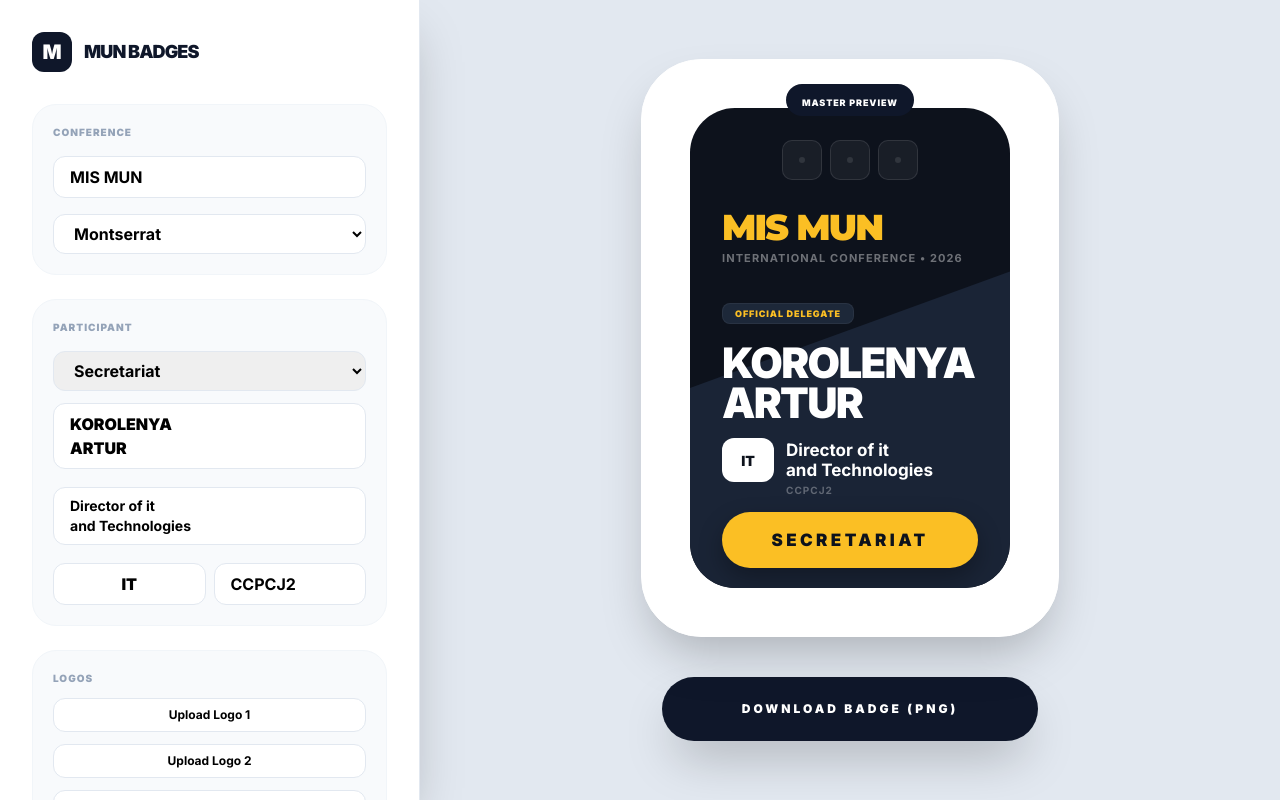
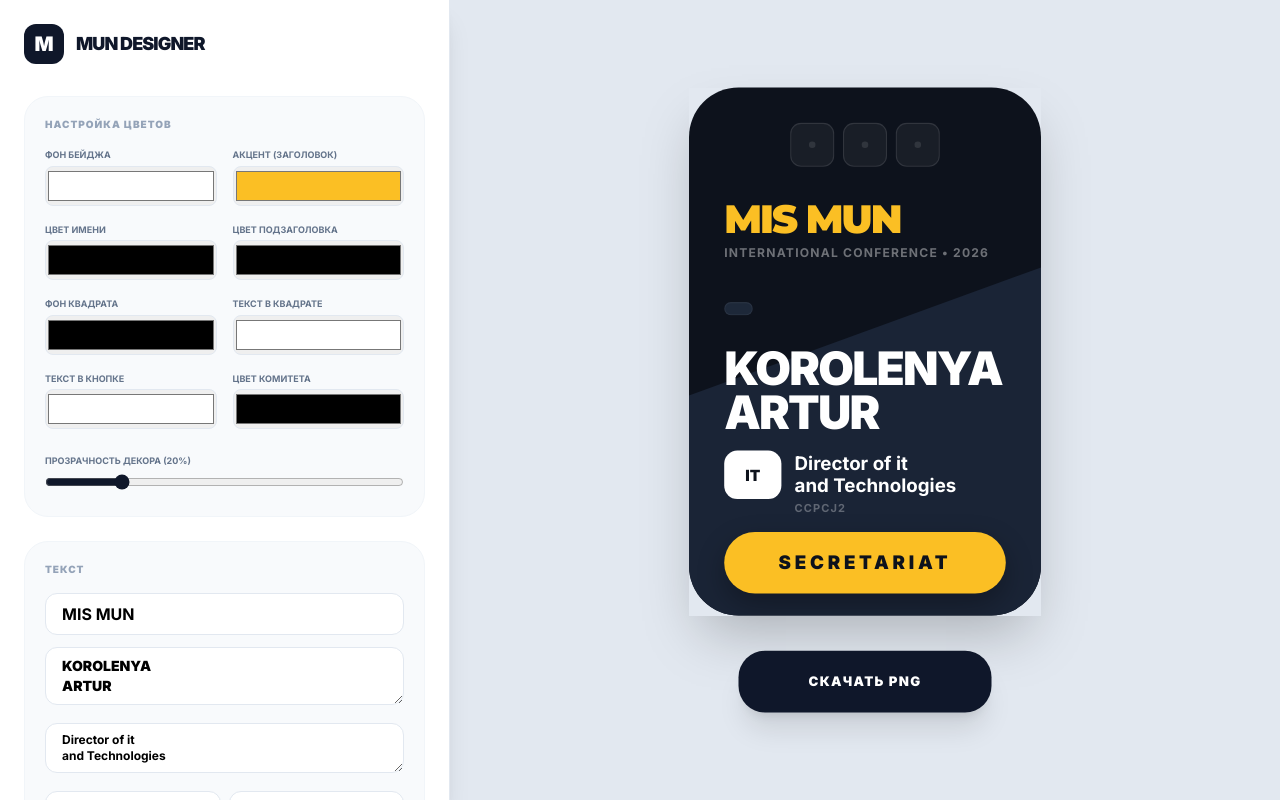
Before and after one commit to Leichit/create_bage, a React (Vite) app: page / in a window 1280 px wide. Built offline with nearby package versions, Linux system fonts and the light colour scheme.

Commit message:
Refactor badge data structure and UI components

```diff
--- a/App.tsx
+++ b/App.tsx
@@ -1,7 +1,6 @@
 import React, { useState, useRef } from 'react'
 import { BadgeData, BadgeRole, FontSizes } from './types'
 import BadgePreview from './components/BadgePreview'
-import { getBadgeDesignIdeas } from './services/geminiService'
 import { toPng } from 'html-to-image'
 
 const AVAILABLE_FONTS = [
@@ -13,19 +12,45 @@ const AVAILABLE_FONTS = [
 	'Lora',
 ]
 
+export interface FullDesignData extends BadgeData {
+	squareColor: string
+	decorationColor: string
+	decorationOpacity: number
+	textColorMain: string
+	textColorMuted: string
+	textColorSquare: string
+	textColorFooter: string
+	textColorSubtitle: string
+	textColorCommittee: string
+	delegateBadgeBg: string
+}
+
 const App: React.FC = () => {
-	const [badgeData, setBadgeData] = useState<BadgeData>({
+	const [badgeData, setBadgeData] = useState<FullDesignData>({
+		// Цвета по умолчанию
+		primaryColor: '#ffffff', // Общий фон
+		accentColor: '#fbbf24', // Желтый (Заголовок и Кнопка)
+		squareColor: '#00000070', // Фон квадрата (IT)
+		decorationColor: '#0080ff', // Фигура на фоне
+		decorationOpacity: 0.20,
+		textColorMain: '#000000', // ИМЯ и СТРАНА
+		textColorSubtitle: '#000000', // International Conference
+		textColorCommittee: '#000000', // Текст комитета (снизу)
+		textColorMuted: '#6b7280',
+		textColorSquare: '#ffffff', // Текст внутри квадрата
+		textColorFooter: '#ffffff', // Текст внутри кнопки
+		delegateBadgeBg: 'rgba(0, 0, 0, 0.45)', // Фон плашки "Official Delegate"
+
+		// Контент
 		name: 'KOROLENYA\nARTUR',
 		country: 'Director of it\nand Technologies',
 		committee: 'CCPCJ2',
 		role: BadgeRole.SECRETARIAT,
-		roleLabel: 'OFFICIAL DELEGATE',
+		roleLabel: '',
 		squareCode: 'IT',
 		eventTitle: 'MIS MUN',
 		eventSubtitle: 'INTERNATIONAL CONFERENCE',
 		year: '2026',
-		primaryColor: '#0d121c',
-		accentColor: '#fbbf24',
 		titleFont: 'Montserrat',
 		logos: ['', '', ''],
 		fontSizes: {
@@ -56,24 +81,6 @@ const App: React.FC = () => {
 		setBadgeData(prev => ({ ...prev, [name]: value }))
 	}
 
-	const handleLogoChange = (index: number, value: string) => {
-		const newLogos = [...badgeData.logos]
-		newLogos[index] = value
-		setBadgeData(prev => ({ ...prev, logos: newLogos }))
-	}
-
-	const handleFileUpload = (
-		index: number,
-		e: React.ChangeEvent<HTMLInputElement>,
-	) => {
-		const file = e.target.files?.[0]
-		if (file) {
-			const reader = new FileReader()
-			reader.onloadend = () => handleLogoChange(index, reader.result as string)
-			reader.readAsDataURL(file)
-		}
-	}
-
 	const handleFontSizeChange = (key: keyof FontSizes, value: number) => {
 		setBadgeData(prev => ({
 			...prev,
@@ -82,39 +89,19 @@ const App: React.FC = () => {
 	}
 
 	const handleExportPNG = async () => {
-		const element = document.getElementById('badge-hidden-export')
+		const element = document.getElementById('main-badge-preview')
 		if (!element) return
-
 		setExporting(true)
 		try {
-			// 1. Ждем шрифты
 			await document.fonts.ready
-
-			// 2. Даем чуть больше времени на отрисовку скрытого элемента
-			await new Promise(resolve => setTimeout(resolve, 250))
-
-			// 3. Рендерим с pixelRatio 2 (очень четко, но безопасно)
-			const dataUrl = await toPng(element, {
-				quality: 0.95,
-				pixelRatio: 2,
-				cacheBust: true,
-				style: {
-					transform: 'none',
-					margin: '0',
-					padding: '0',
-					borderRadius: '0',
-				},
-			})
-
+			await new Promise(resolve => setTimeout(resolve, 200))
+			const dataUrl = await toPng(element, { quality: 1, pixelRatio: 4 })
 			const link = document.createElement('a')
 			link.href = dataUrl
-			link.download = `mun_badge_${badgeData.name.split('\n')[0].toLowerCase()}.png`
+			link.download = `mun_badge_${badgeData.name.replace(/\n/g, '_')}.png`
 			link.click()
 		} catch (error) {
-			console.error('Export error:', error)
-			alert(
-				'Ошибка при сохранении. Попробуйте обновить страницу или использовать другой браузер.',
-			)
+			alert('Ошибка экспорта')
 		} finally {
 			setExporting(false)
 		}
@@ -122,80 +109,116 @@ const App: React.FC = () => {
 
 	return (
 		<div className='min-h-screen flex flex-col lg:flex-row bg-[#f1f5f9]'>
-			{/* Скрытый контейнер для чистого экспорта */}
-			<div
-				style={{ position: 'fixed', left: '-5000px', top: '0', zIndex: -100 }}
-			>
-				<div id='badge-hidden-export'>
-					<BadgePreview data={badgeData} isExportMode={true} />
-				</div>
-			</div>
-
-			<aside className='lg:w-[420px] w-full bg-white border-r border-slate-200 p-8 flex flex-col gap-6 h-screen overflow-y-auto sticky top-0 shadow-2xl z-30'>
+			<aside className='lg:w-[450px] w-full bg-white border-r border-slate-200 p-6 flex flex-col gap-6 h-screen overflow-y-auto sticky top-0 shadow-xl z-30'>
 				<div className='flex items-center gap-3 mb-2'>
 					<div className='w-10 h-10 bg-slate-900 rounded-xl flex items-center justify-center text-white font-black text-xl'>
 						M
 					</div>
 					<h1 className='text-lg font-black tracking-tighter text-slate-900 uppercase'>
-						MUN Badges
+						MUN Designer
 					</h1>
 				</div>
 
 				<div className='space-y-6'>
 					<section className='bg-slate-50 p-5 rounded-3xl space-y-4 border border-slate-100'>
 						<h3 className='text-[10px] font-black text-slate-400 uppercase tracking-widest'>
-							Conference
+							Настройка Цветов
 						</h3>
-						<input
-							name='eventTitle'
-							value={badgeData.eventTitle}
-							onChange={handleInputChange}
-							className='w-full px-4 py-2 border border-slate-200 rounded-xl font-bold uppercase'
-						/>
-						<select
-							name='titleFont'
-							value={badgeData.titleFont}
-							onChange={handleInputChange}
-							className='w-full px-4 py-2 border border-slate-200 rounded-xl bg-white font-bold'
-						>
-							{AVAILABLE_FONTS.map(f => (
-								<option key={f} value={f}>
-									{f}
-								</option>
-							))}
-						</select>
+						<div className='grid grid-cols-2 gap-4'>
+							<ColorInput
+								label='Фон бейджа'
+								name='primaryColor'
+								value={badgeData.primaryColor}
+								onChange={handleInputChange}
+							/>
+							<ColorInput
+								label='Акцент (Заголовок)'
+								name='accentColor'
+								value={badgeData.accentColor}
+								onChange={handleInputChange}
+							/>
+							<ColorInput
+								label='Цвет ИМЕНИ'
+								name='textColorMain'
+								value={badgeData.textColorMain}
+								onChange={handleInputChange}
+							/>
+							<ColorInput
+								label='Цвет подзаголовка'
+								name='textColorSubtitle'
+								value={badgeData.textColorSubtitle}
+								onChange={handleInputChange}
+							/>
+							<ColorInput
+								label='Фон квадрата'
+								name='squareColor'
+								value={badgeData.squareColor}
+								onChange={handleInputChange}
+							/>
+							<ColorInput
+								label='Текст в квадрате'
+								name='textColorSquare'
+								value={badgeData.textColorSquare}
+								onChange={handleInputChange}
+							/>
+							<ColorInput
+								label='Текст в кнопке'
+								name='textColorFooter'
+								value={badgeData.textColorFooter}
+								onChange={handleInputChange}
+							/>
+							<ColorInput
+								label='Цвет комитета'
+								name='textColorCommittee'
+								value={badgeData.textColorCommittee}
+								onChange={handleInputChange}
+							/>
+						</div>
+						<div className='pt-2'>
+							<label className='text-[9px] font-bold text-slate-500 uppercase block mb-1'>
+								Прозрачность декора (
+								{Math.round(badgeData.decorationOpacity * 100)}%)
+							</label>
+							<input
+								type='range'
+								min='0'
+								max='1'
+								step='0.01'
+								name='decorationOpacity'
+								value={badgeData.decorationOpacity}
+								onChange={handleInputChange}
+								className='w-full accent-slate-900'
+							/>
+						</div>
 					</section>
 
 					<section className='bg-slate-50 p-5 rounded-3xl space-y-4 border border-slate-100'>
 						<h3 className='text-[10px] font-black text-slate-400 uppercase tracking-widest'>
-							Participant
+							Текст
 						</h3>
 						<div className='space-y-3'>
-							<select
-								name='role'
-								value={badgeData.role}
+							<input
+								name='eventTitle'
+								placeholder='MIS MUN'
+								value={badgeData.eventTitle}
 								onChange={handleInputChange}
-								className='w-full px-4 py-2 border border-slate-200 rounded-xl font-bold'
-							>
-								{Object.values(BadgeRole).map(role => (
-									<option key={role} value={role}>
-										{role}
-									</option>
-								))}
-							</select>
+								className='w-full px-4 py-2 border border-slate-200 rounded-xl font-bold uppercase'
+							/>
 							<textarea
 								name='name'
+								placeholder='ИМЯ'
 								value={badgeData.name}
 								onChange={handleInputChange}
 								rows={2}
-								className='w-full px-4 py-2 border border-slate-200 rounded-xl font-black uppercase resize-none'
+								className='w-full px-4 py-2 border border-slate-200 rounded-xl font-black uppercase text-sm'
 							/>
 							<textarea
 								name='country'
+								placeholder='Должность'
 								value={badgeData.country}
 								onChange={handleInputChange}
 								rows={2}
-								className='w-full px-4 py-2 border border-slate-200 rounded-xl font-bold resize-none text-sm'
+								className='w-full px-4 py-2 border border-slate-200 rounded-xl font-bold text-xs'
 							/>
 							<div className='grid grid-cols-2 gap-2'>
 								<input
@@ -208,41 +231,17 @@ const App: React.FC = () => {
 									name='committee'
 									value={badgeData.committee}
 									onChange={handleInputChange}
-									className='w-full px-4 py-2 border border-slate-200 rounded-xl font-bold'
+									className='w-full px-4 py-2 border border-slate-200 rounded-xl font-bold text-xs'
 								/>
 							</div>
 						</div>
 					</section>
 
-					<section className='bg-slate-50 p-5 rounded-3xl space-y-3 border border-slate-100'>
-						<h3 className='text-[10px] font-black text-slate-400 uppercase tracking-widest'>
-							Logos
-						</h3>
-						{[0, 1, 2].map(i => (
-							<button
-								key={i}
-								onClick={() => fileInputRefs[i].current?.click()}
-								className='w-full px-4 py-2 bg-white border border-slate-200 rounded-xl text-xs font-bold hover:bg-slate-200 truncate'
-							>
-								{badgeData.logos[i]
-									? `Logo ${i + 1} Set`
-									: `Upload Logo ${i + 1}`}
-								<input
-									type='file'
-									ref={fileInputRefs[i]}
-									onChange={e => handleFileUpload(i, e)}
-									className='hidden'
-									accept='image/*'
-								/>
-							</button>
-						))}
-					</section>
-
 					<section className='bg-slate-50 p-5 rounded-3xl space-y-4 border border-slate-100'>
 						<h3 className='text-[10px] font-black text-slate-400 uppercase tracking-widest'>
-							Typography Control
+							Размеры шрифта
 						</h3>
-						{['eventTitle', 'name', 'country', 'footerRole'].map(key => (
+						{['eventTitle', 'name', 'country'].map(key => (
 							<div key={key}>
 								<div className='flex justify-between mb-1'>
 									<span className='text-[9px] font-black text-slate-400 uppercase'>
@@ -255,7 +254,7 @@ const App: React.FC = () => {
 								<input
 									type='range'
 									min='8'
-									max='70'
+									max='80'
 									value={badgeData.fontSizes[key as keyof FontSizes]}
 									onChange={e =>
 										handleFontSizeChange(
@@ -272,22 +271,16 @@ const App: React.FC = () => {
 			</aside>
 
 			<main className='flex-1 flex flex-col items-center justify-center p-6 bg-slate-200 min-h-screen'>
-				<div className='flex flex-col items-center gap-10'>
-					<div className='bg-white p-12 rounded-[60px] shadow-2xl border border-white relative scale-[0.85] lg:scale-100 transition-transform'>
-						<div className='absolute top-6 left-1/2 -translate-x-1/2 bg-slate-900 px-4 py-1 rounded-full z-50'>
-							<span className='text-[9px] font-black text-white uppercase tracking-widest'>
-								Master Preview
-							</span>
-						</div>
+				<div className='flex flex-col items-center gap-8 scale-110'>
+					<div id='main-badge-preview' className='shadow-2xl'>
 						<BadgePreview data={badgeData} />
 					</div>
-
 					<button
 						onClick={handleExportPNG}
 						disabled={exporting}
-						className='px-20 py-6 bg-slate-900 text-white rounded-[32px] font-black shadow-2xl hover:bg-slate-800 active:scale-95 disabled:opacity-50 uppercase tracking-[0.25em] transition-all text-xs'
+						className='px-16 py-5 bg-slate-900 text-white rounded-[24px] font-black uppercase tracking-widest text-xs shadow-xl hover:scale-105 transition-all disabled:opacity-50'
 					>
-						{exporting ? 'Rendering...' : 'Download Badge (PNG)'}
+						{exporting ? 'Сохранение...' : 'Скачать PNG'}
 					</button>
 				</div>
 			</main>
@@ -295,4 +288,19 @@ const App: React.FC = () => {
 	)
 }
 
+const ColorInput = ({ label, name, value, onChange }: any) => (
+	<div>
+		<label className='text-[9px] font-bold text-slate-500 uppercase block mb-1'>
+			{label}
+		</label>
+		<input
+			type='color'
+			name={name}
+			value={value}
+			onChange={onChange}
+			className='w-full h-10 rounded-lg cursor-pointer border border-slate-200 overflow-hidden'
+		/>
+	</div>
+)
+
 export default App
```
